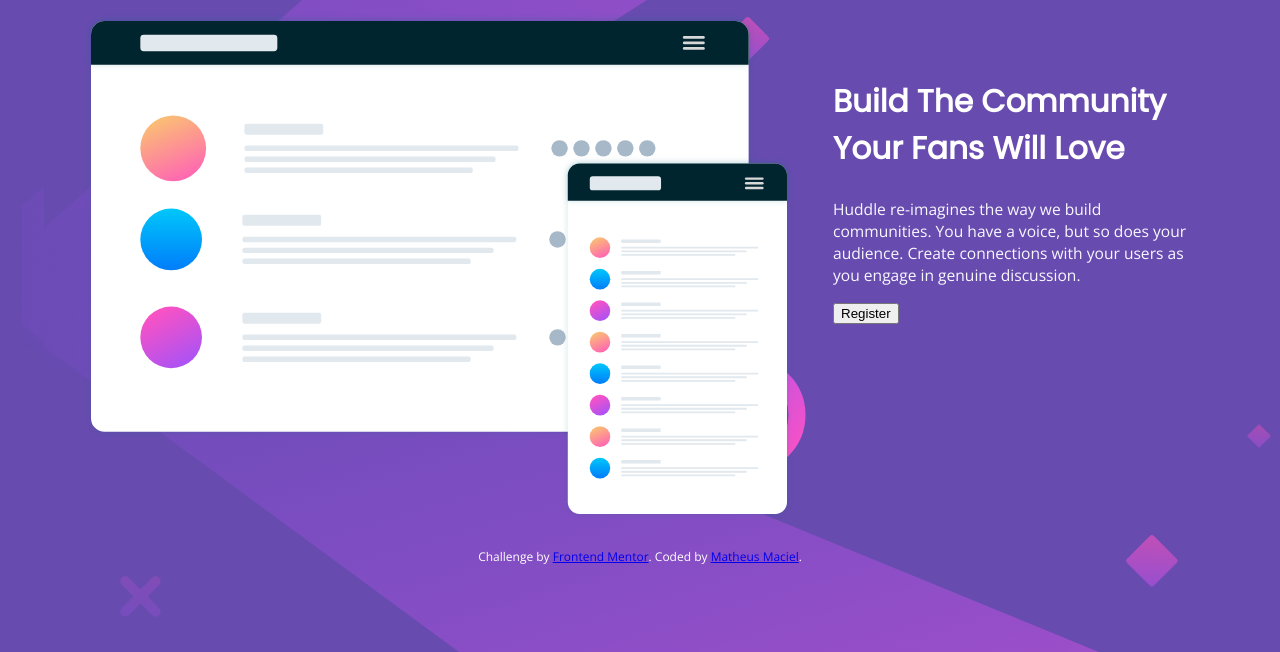
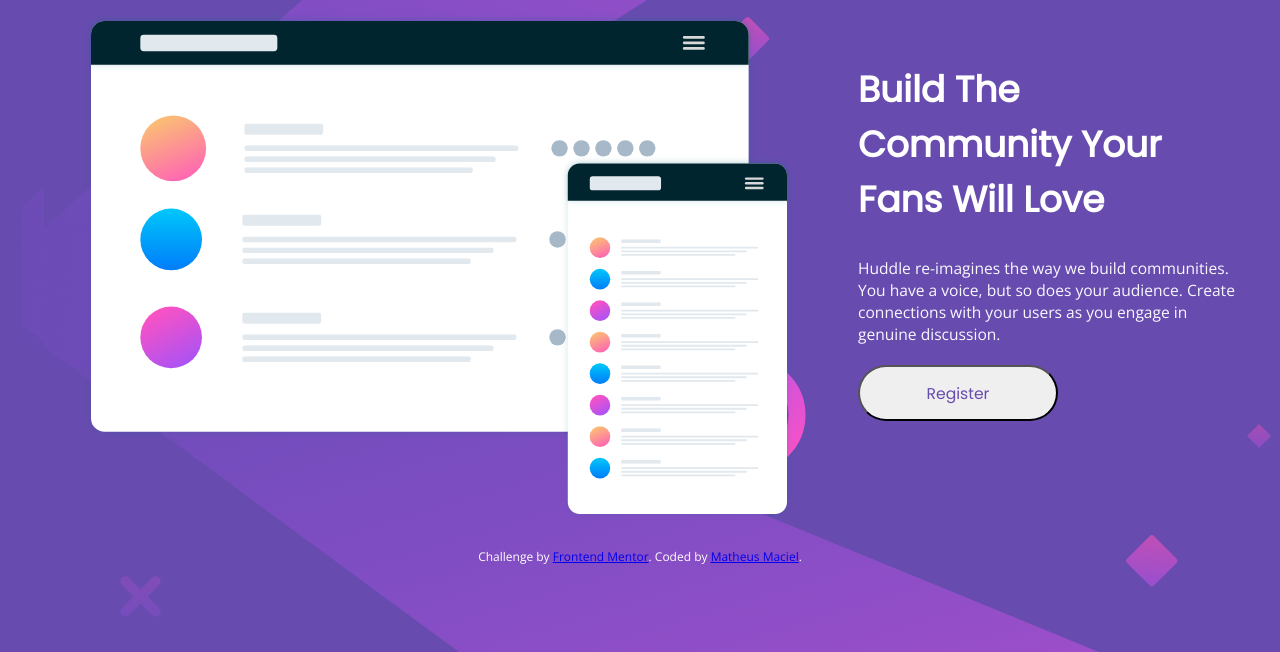
Before and after one commit to mattbuzz94/huddle-landing-page-with-single-introductory-section-master, a plain HTML site: page index.html in a window 1280 px wide. Shown: the part 192-844 px from the top of the page. Drawn offline with nearby package versions, Linux system fonts and the light colour scheme.

Commit message:
Button style and hover added

```diff
--- a/styles/style.css
+++ b/styles/style.css
@@ -37,7 +37,7 @@ main {
 /* Header do texto - É um flex-item */
 
 h2 {
-    font-size: 2.6rem;
+    font-size: 3rem;
     font-family: 'Poppins', sans-serif;
     color: white;
 }
@@ -46,9 +46,25 @@ h2 {
 /* Parte do texto - flex-item */
 
 main section {
-    margin-top: 50px;
-    width: 30%;
+    margin-top: 30px;
+    margin-left: 25px;
+    width: 33%;
     font-size: 1.3rem;
+    color: ghostwhite;
+}
+
+.text button {
+    margin-top: 5px;
+    width: 200px;
+    height: 56px;
+    border-radius: 28px;
+    color: hsl(257, 40%, 49%);
+    font-family: 'Poppins', sans-serif;
+    font-size: 1.3rem;
+}
+
+.text button:hover {
+    background-color: hsl(300, 69%, 71%);
     color: ghostwhite;
 }
 
```
